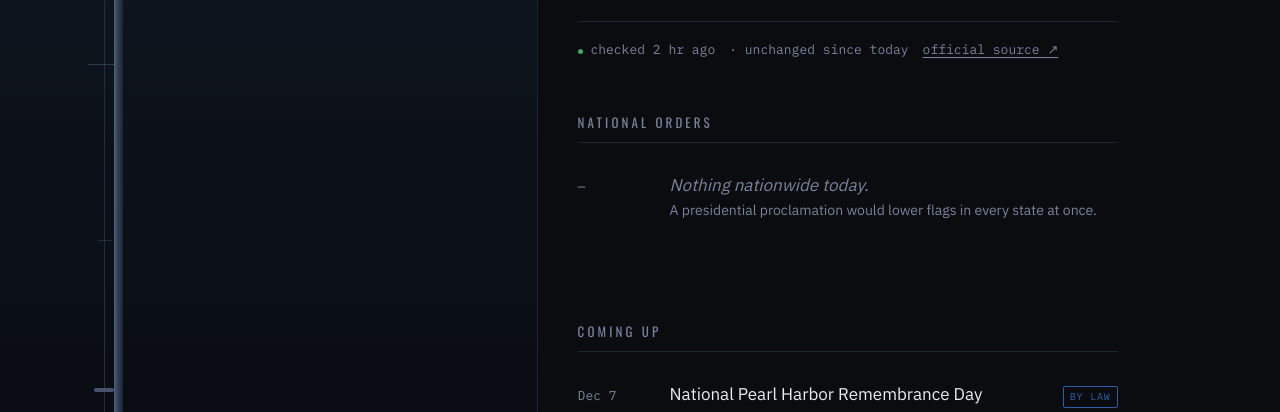
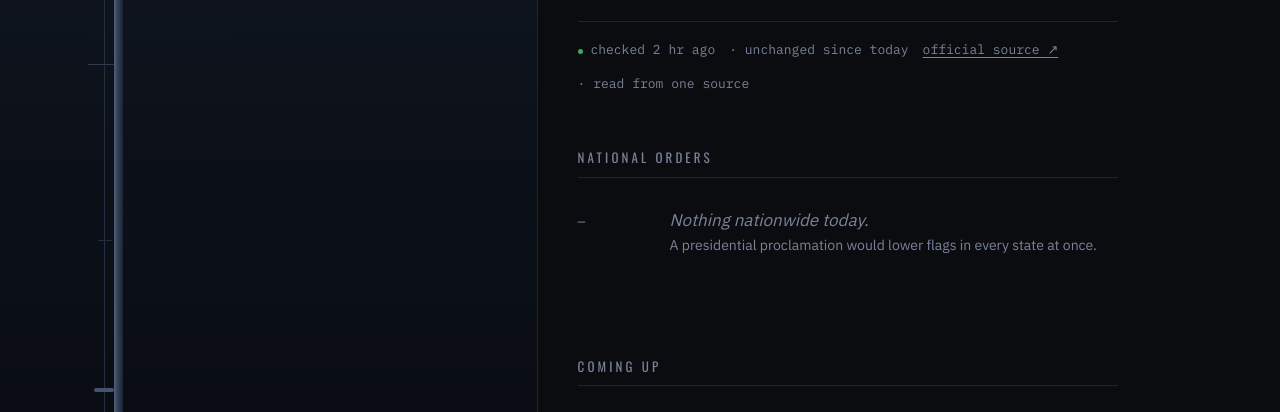
Before and after one commit to hustonberan-debug/flagstaff, a plain HTML site: page index.html in a window 1280 px wide. Shown: the part 336-748 px from the top of the page. Drawn offline with nearby package versions, Linux system fonts and the light colour scheme.

Commit message:
Show whether an answer was confirmed twice or read once
37 states publish off a single reading and 11 are corroborated, and the page
presented them identically - which quietly gave our weakest answers the same
authority as our strongest. The receipt line now says "confirmed by two
independent sources" (with a link to the second one) or "read from one
source", and names the disagreement case outright.

Federal answers are exempt: a proclamation has one source by nature and
already shows it.

Co-Authored-By: Claude Opus 5 <noreply@anthropic.com>

```diff
--- a/index.html
+++ b/index.html
@@ -151,6 +151,9 @@ select:focus-visible{outline:2px solid var(--navy-lit);outline-offset:2px}
   font-family:var(--mono);font-size:13px;color:var(--muted);
   display:flex;gap:14px;flex-wrap:wrap;align-items:center}
 .receipt a{color:var(--muted);text-underline-offset:3px}
+.conf{cursor:help}
+.conf.ok{color:var(--paper)}
+.conf.warn{color:var(--muted)}
 .receipt a:hover{color:var(--paper)}
 .dot{width:5px;height:5px;border-radius:50%;background:var(--muted);
   display:inline-block;flex:none}
@@ -510,6 +513,29 @@ function sourceLink(url){
     ? ` <a href="${esc(url)}" target="_blank" rel="noopener">official source &nearr;</a>` : '';
 }
 
+// How many independent sources stand behind this answer. A state read twice
+// and a state read once were shown identically, which quietly presented our
+// weakest answers with the same authority as our strongest. One reading is
+// still worth publishing - it is just not the same claim.
+function confidenceNote(s){
+  const b = s.confidence_basis || '';
+  const srcs = (s.sources || []).filter(x => x && x.url);
+  if(s.reason_source === 'federal') return '';
+  if(b.indexOf('corroborated') === 0){
+    const kinds = srcs.map(x => x.kind).join(' and ');
+    const second = srcs[1] && srcs[1].url !== s.source_url
+      ? ` <a href="${esc(srcs[1].url)}" target="_blank" rel="noopener">second source &nearr;</a>` : '';
+    return ` <span class="conf ok" title="Its ${esc(kinds)} were read separately and agreed."`
+      + `>&middot; confirmed by two independent sources</span>${second}`;
+  }
+  if(b.indexOf('sources disagree') === 0)
+    return ` <span class="conf warn">&middot; its own sources disagree</span>`;
+  if(b.indexOf('single-source') === 0)
+    return ` <span class="conf warn" title="${esc(s.state || '')} has only one source we can read, so nothing`
+      + ` confirms it.">&middot; read from one source</span>`;
+  return '';
+}
+
 function render(){
   const s=(DATA.states||{})[current];
   const nameEl=document.getElementById('stateName');
@@ -585,6 +611,7 @@ function render(){
     checked.replace('DOT', stale||s.coverage==='frozen' ? 'stale' : 'live')
     + (changed?` <span>&middot; unchanged since ${changed}</span>`:'')
     + sourceLink(s.source_url)
+    + confidenceNote(s)
     + (stale?' <span>&middot; serving last known value</span>':'');
 
   setFlag(s.effective_status);
```
